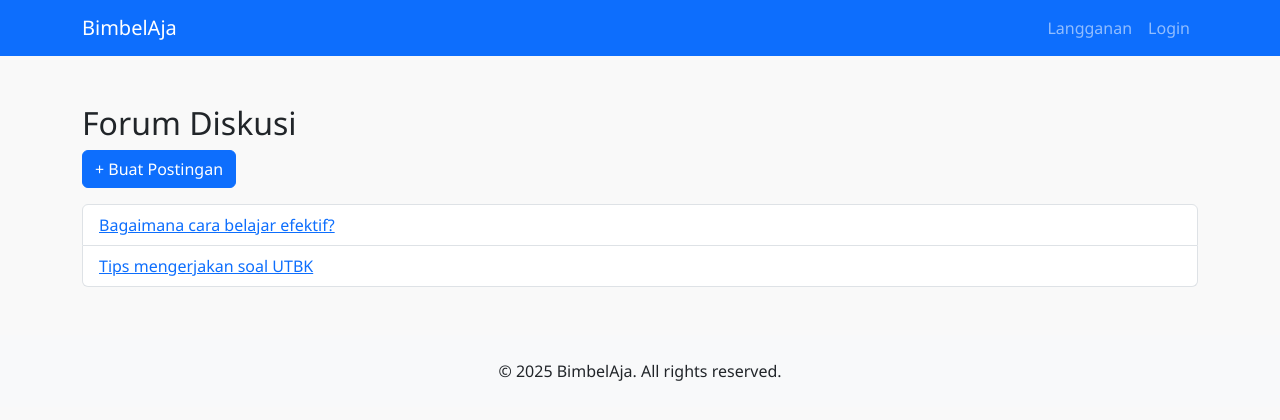
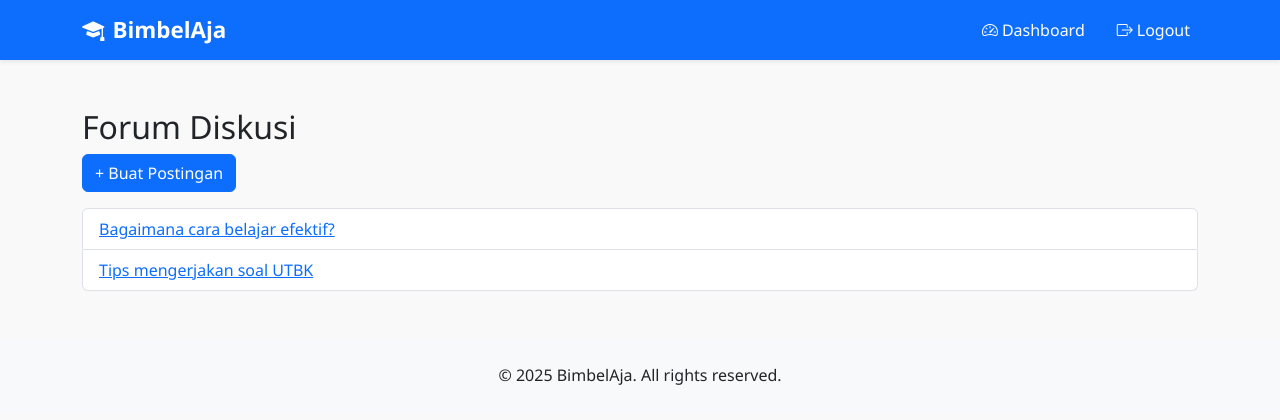
Before and after one commit to windawidiawati/BimbelAja, a PHP site: page /forum/index.php in a window 1280 px wide. Shown: the top 420 px of the page. Run offline with PHP 8.4, Linux system fonts and the light colour scheme; a user stored in the database is signed in.

Commit message:
nav baru

```diff
--- a/includes/header.php
+++ b/includes/header.php
@@ -1,3 +1,9 @@
+<?php
+// Mulai session hanya jika belum dimulai
+if (session_status() === PHP_SESSION_NONE) {
+    session_start();
+}
+?>
 <!DOCTYPE html>
 <html lang="id">
 <head>
@@ -5,28 +11,68 @@
   <meta name="viewport" content="width=device-width, initial-scale=1.0">
   <title>BimbelAja</title>
 
-  <!-- Bootstrap CSS (CDN) -->
+  <!-- Bootstrap CSS -->
   <link href="https://cdn.jsdelivr.net/npm/bootstrap@5.3.0/dist/css/bootstrap.min.css" rel="stylesheet">
+  <!-- Bootstrap Icons (optional for icons) -->
+  <link href="https://cdn.jsdelivr.net/npm/bootstrap-icons@1.10.5/font/bootstrap-icons.css" rel="stylesheet">
 
-  <!-- Tambahan CSS jika perlu -->
   <style>
     body {
       font-family: 'Segoe UI', sans-serif;
       background-color: #f9f9f9;
     }
+    .navbar-brand {
+      font-weight: bold;
+      font-size: 1.4rem;
+    }
+    .nav-link {
+      margin-left: 1rem;
+    }
   </style>
 </head>
 <body>
 
-<!-- Navbar (opsional) -->
-<nav class="navbar navbar-expand-lg navbar-dark bg-primary">
+<!-- Navbar -->
+<nav class="navbar navbar-expand-lg navbar-dark bg-primary shadow-sm">
   <div class="container">
-    <a class="navbar-brand" href="/bimbel-app/index.php">BimbelAja</a>
-    <div class="collapse navbar-collapse">
-      <ul class="navbar-nav ms-auto">
-        <li class="nav-item"><a class="nav-link" href="/BimbelAja/langganan/paket.php">Langganan</a></li>
-        <li class="nav-item"><a class="nav-link" href="/BimbelAja/auth/login.php">Login</a></li>
+    <a class="navbar-brand" href="/bimbel-app/index.php">
+      <i class="bi bi-mortarboard-fill me-2"></i>BimbelAja
+    </a>
+    <button class="navbar-toggler" type="button" data-bs-toggle="collapse" data-bs-target="#navbarContent">
+      <span class="navbar-toggler-icon"></span>
+    </button>
+
+    <div class="collapse navbar-collapse" id="navbarContent">
+      <ul class="navbar-nav ms-auto align-items-center">
+        <?php if (isset($_SESSION['user'])): ?>
+          <!-- Jika sudah login -->
+          <li class="nav-item">
+            <a class="nav-link text-white" href="/BimbelAja/user/dashboard.php">
+              <i class="bi bi-speedometer2 me-1"></i>Dashboard
+            </a>
+          </li>
+          <li class="nav-item">
+            <a class="nav-link text-white" href="/BimbelAja/auth/logout.php">
+              <i class="bi bi-box-arrow-right me-1"></i>Logout
+            </a>
+          </li>
+        <?php else: ?>
+          <!-- Jika belum login -->
+          <li class="nav-item">
+            <a class="nav-link text-white" href="/BimbelAja/langganan/paket.php">
+              <i class="bi bi-tags me-1"></i>Langganan
+            </a>
+          </li>
+          <li class="nav-item">
+            <a class="nav-link text-white" href="/BimbelAja/auth/login.php">
+              <i class="bi bi-box-arrow-in-right me-1"></i>Login
+            </a>
+          </li>
+        <?php endif; ?>
       </ul>
     </div>
   </div>
 </nav>
+
+<!-- Bootstrap JS -->
+<script src="https://cdn.jsdelivr.net/npm/bootstrap@5.3.0/dist/js/bootstrap.bundle.min.js"></script>
```
